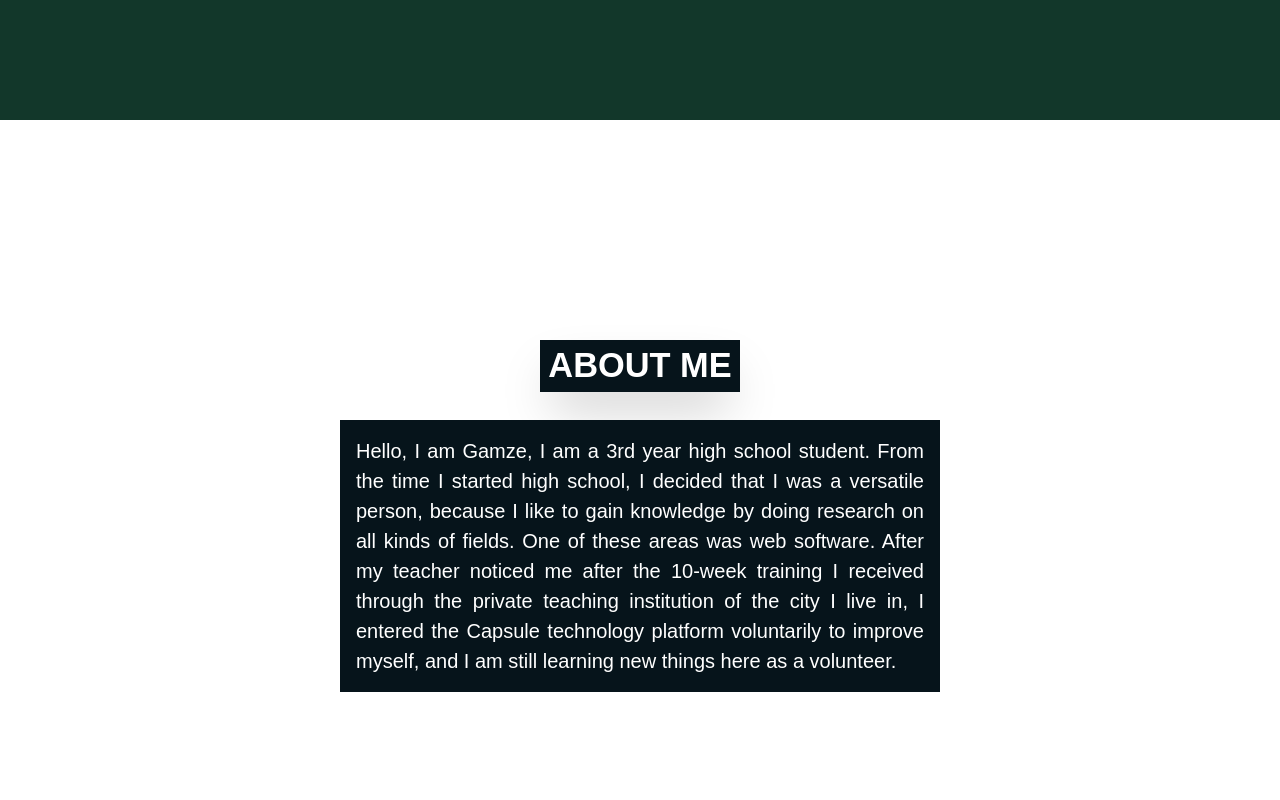
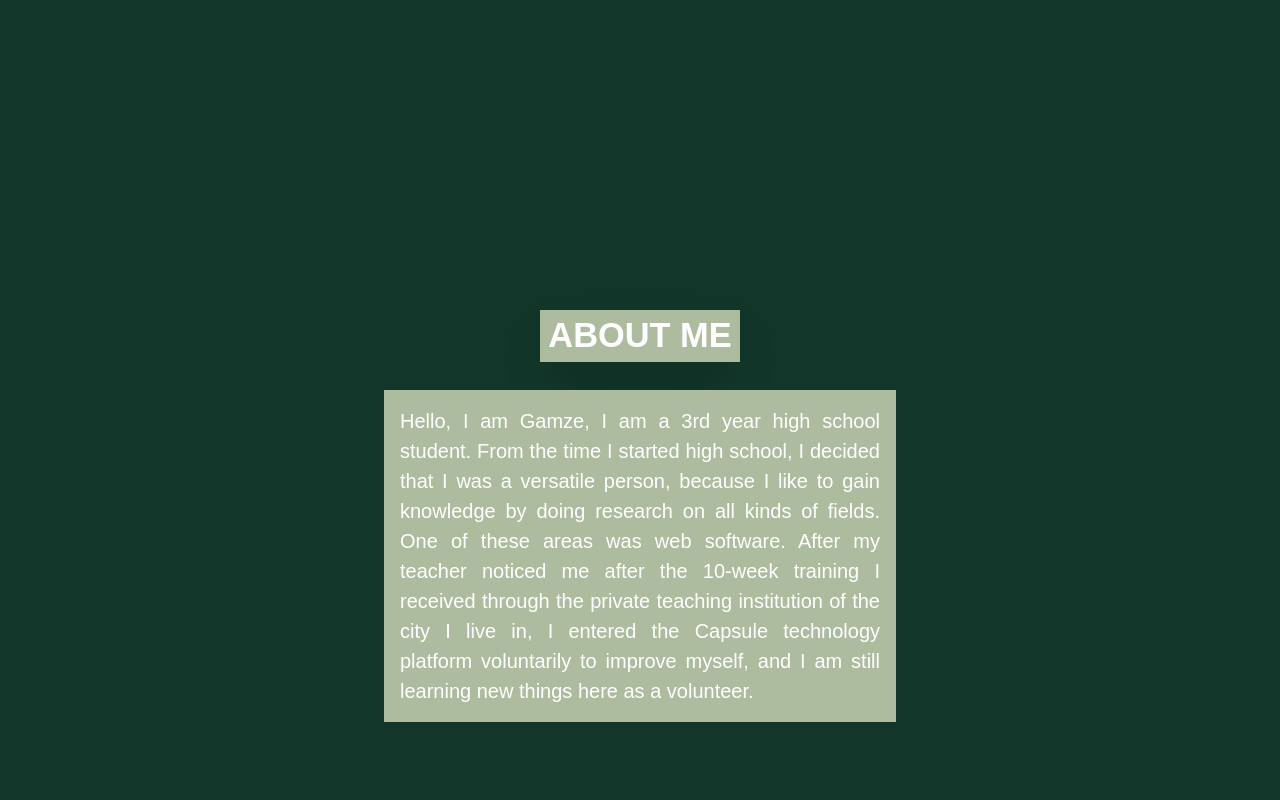
Before and after one commit to GamzKahraman/rgk-web, a React (Create React App) app: page / in a window 1280 px wide. Shown: the part 680-1480 px from the top of the page. Built offline with nearby package versions, Linux system fonts and the light colour scheme.

Commit message:
Update Section2.js

```diff
--- a/src/components/Section2.js
+++ b/src/components/Section2.js
@@ -5,16 +5,16 @@ import React from "react";
 export const Section2 = () => {
 
     const labelClass =
-        "text-justify my-2 mx-2 text-[1.5vh] sm:text-[2vh] md::w-[40vw] xl:text-[2.5vh] bg-[#06141B] p-4 text-center max-w-[600px] mx-auto";
+        "text-justify my-2 mx-2 text-[1.5vh] sm:text-[2vh] md:w-[40vw] xl:text-[2.5vh] p-4 text-center max-w-[600px] mx-auto bg-[#ADBC9F]";
 
     return (
-        <section className="bg-white text-white flex flex-col" id="section2">
+        <section className="bg-[#12372A] text-white flex flex-col" id="section2">
             {/*Arka Plan*/}
-            <div classsName="w-full h-[100px] bg-[#06141B]"></div>
+            <div classsName="w-full h-[100px] bg-[#12372A]"></div>
             <div className="w-full h-[90vh] flex flex-col justify-start sm:justify-center mx-4">
                 <div className="flex flex-col items-center h-full justify-center">
                     {/*Metinlerin CSS Özellikleri*/}
-                    <label className="text-center text-white bg-[#06141B] shadow-2xl font-extrabold text-[3vh] sm:text-[3.5vh] lg:text-[4.3vh] h-fit xl:mb-5 px-2" >
+                    <label className="text-center text-white bg-[#ADBC9F] shadow-2xl font-extrabold text-[3vh] sm:text-[3.5vh] lg:text-[4.3vh] h-fit xl:mb-5 px-2" >
                         {`ABOUT ME`}
                     </label>
 
```
